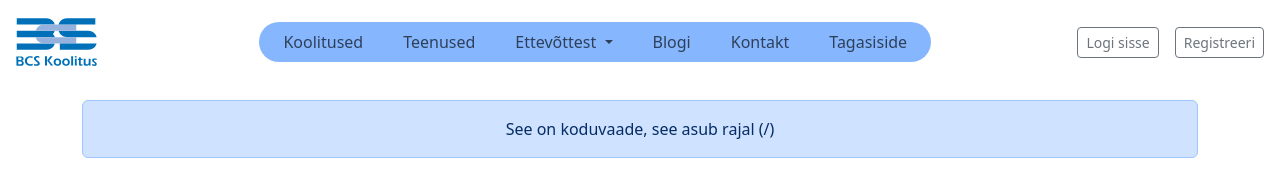
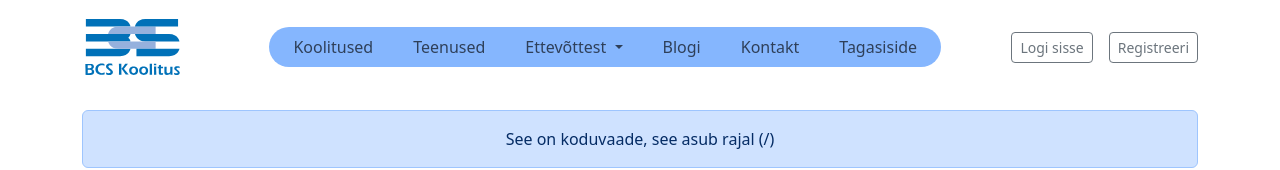
Before and after one commit to FredLehing/bcs-koolitused, a Vue app in the folder frontend/: page / in a window 1280 px wide. Shown: the top 170 px of the page. Built offline with nearby package versions, Linux system fonts and the light colour scheme.

Commit message:
HomeView kohendused ning koolitused viivad navbar'ist /trainings

```diff
--- a/frontend/src/App.vue
+++ b/frontend/src/App.vue
@@ -1,7 +1,10 @@
 <template>
   <div class="d-flex flex-column min-vh-100">
-    <nav class="navbar navbar-expand-lg navbar-light bg-white px-3 mb-3">
-      <img src="@/assets/bcs-koolitus.svg" alt="svg" height="68" class="navbar-brand" to="/" />
+    <nav class="navbar navbar-expand-lg navbar-light bg-white mb-3">
+      <div class="container">
+        <RouterLink class="navbar-brand" to="/">
+          <img src="@/assets/bcs-koolitus.svg" alt="BCS koolituse logo" height="68" />
+        </RouterLink>
         <button
           class="navbar-toggler"
           type="button"
@@ -12,11 +15,13 @@
         </button>
         <div class="collapse navbar-collapse" id="navMenu">
           <div class="navbar-nav gap-4 mx-auto bg-primary bg-opacity-50 rounded-pill px-3">
-          <a class="nav-link" href="#">Koolitused</a>
+            <RouterLink class="nav-link" to="/trainings">Koolitused</RouterLink>
             <a class="nav-link" href="#">Teenused</a>
 
             <div class="dropdown">
-            <a class="nav-link dropdown-toggle" href="#" data-bs-toggle="dropdown">Ettevõttest </a>
+              <a class="nav-link dropdown-toggle" href="#" data-bs-toggle="dropdown"
+                >Ettevõttest
+              </a>
               <div class="dropdown-menu bg-primary bg-opacity-50">
                 <a class="nav-link" href="#">Lektorid</a>
               </div>
@@ -43,6 +48,7 @@
             <a class="btn btn-outline-secondary btn-sm" href="#">Registreeri</a>
           </div>
         </div>
+      </div>
     </nav>
 
     <RouterView />
--- a/frontend/src/components/TrainingCard.vue
+++ b/frontend/src/components/TrainingCard.vue
@@ -14,14 +14,14 @@ export default {
 
 <template>
   <div class="card mb-4">
-    <h5 class="card-header">
+    <h5 class="card-header fs-3">
       {{ training.title }}
     </h5>
-    <div class="card-body d-flex justify-content-between">
+    <div class="card-body d-flex justify-content-between fs-5">
       <div>
         <p class="card-text">{{ training.shortDescription }}</p>
         <span class="badge text-bg-primary">{{ training.categoryName }}</span>
-        <div class="mt-2 d-flex gap-2">
+        <div class="mt-2 d-flex gap-2 fs-5">
           <span
             v-for="fundingType in training.fundingTypes"
             :key="fundingType.fundingTypeId"
@@ -30,8 +30,8 @@ export default {
           >
         </div>
       </div>
-      <div class="d-flex align-items-center flex-column gap-3">
-        <span class="fi" :class="trainingLanguageFlag"></span>
+      <div class="d-flex align-items-center flex-column gap-3 fs-5">
+        <span class="fi fs-3" :class="trainingLanguageFlag"></span>
         <span v-if="training.isOrderable" class="badge text-bg-success">Tellitav</span>
         <a href="#" class="btn btn-primary">Vaata lähemalt</a>
       </div>
--- a/frontend/src/views/TrainingsView.vue
+++ b/frontend/src/views/TrainingsView.vue
@@ -62,10 +62,15 @@ export default {
 
 <template>
   <div class="container">
-    <TrainingCard
-      v-for="training in trainingSummaries"
-      :key="training.trainingId"
-      :training="training"
-    />
+    <div class="row">
+      <div class="col-2">Siin on filtrid</div>
+      <div class="col-10">
+          <TrainingCard
+            v-for="training in trainingSummaries"
+            :key="training.trainingId"
+            :training="training"
+          />
+      </div>
+    </div>
   </div>
 </template>
```
Lines whose indentation alone changed are shown as unchanged.
